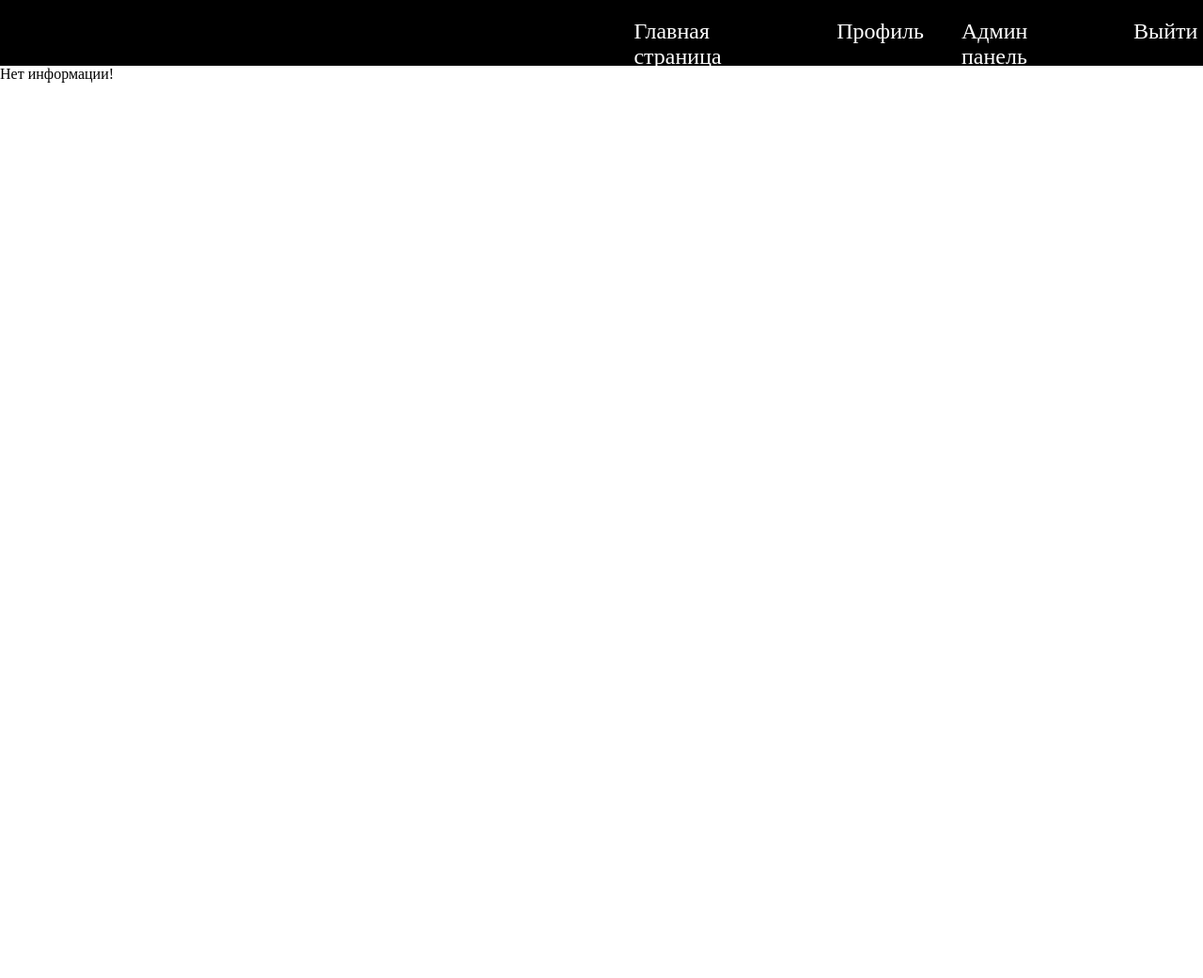
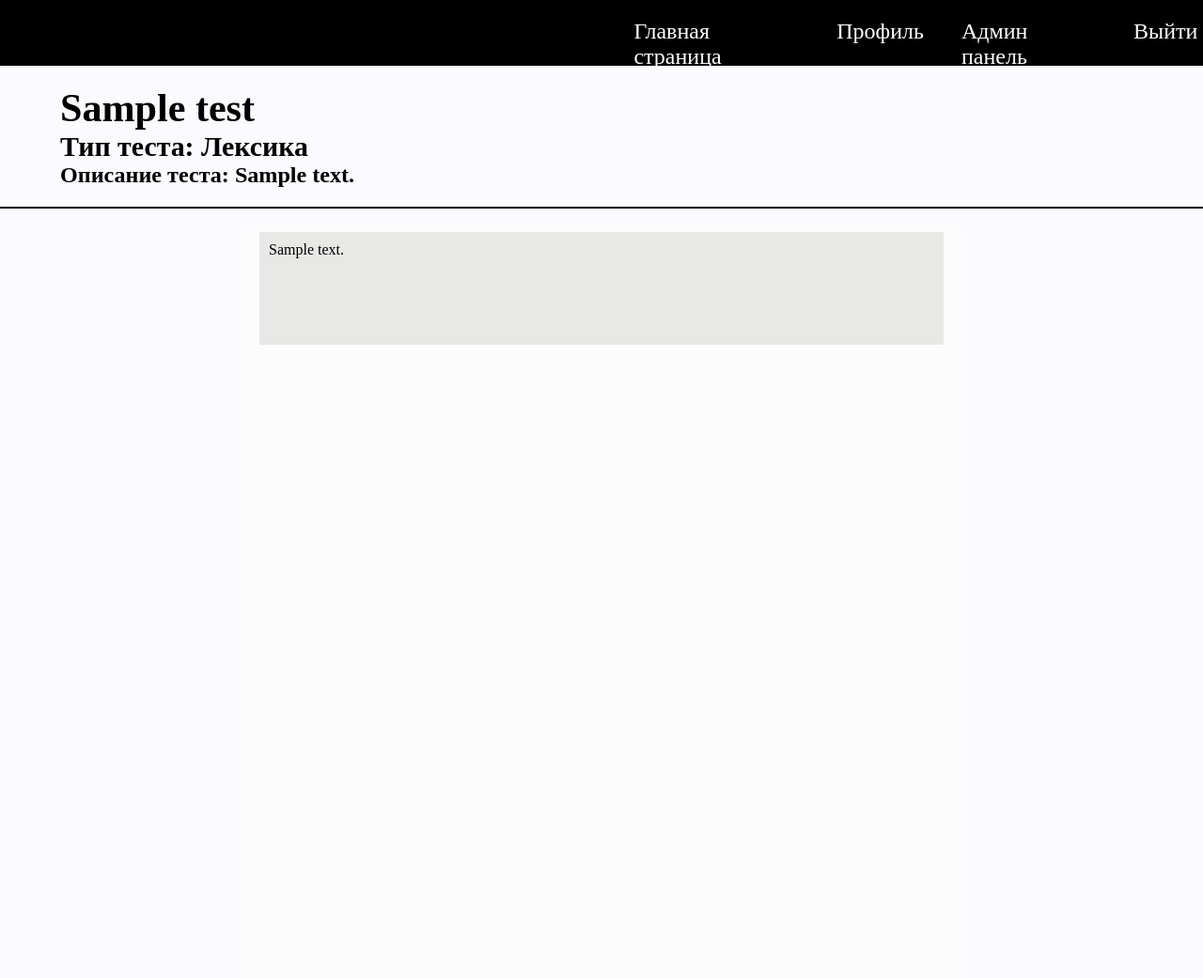
Before and after one commit to AlexeyPlz/University_Project_For_Tests, a Django app: page /test/1/ in a window 1280 px wide. Shown: the top 1041 px of the page at 94% size. Before the commit the page ends 88 px from the top, so only its background shows below. Run offline with Django 4.2, Linux system fonts and the light colour scheme; a user stored in the database is signed in; tables that the repository leaves empty hold one stand-in row (values such as "Sample post").

Commit message:
added show page for test

```diff
--- a/static/main/css/main.css
+++ b/static/main/css/main.css
@@ -100,15 +100,16 @@
     font-weight: 300;
 }
 
-.main_card button {
+.main_card a {
     position: absolute;
-    width: 200px;
+    width: 180px;
     bottom: 20px;
     left: 50%;
     transform: translate(-50%, 0);
-    padding: 10px 20px;
+    padding: 15px;
     text-transform: uppercase;
     background: #000;
+    text-decoration: none;
     font-size: 14px;
     color: #fff;
 }
--- /dev/null
+++ b/static/main/css/test.css
@@ -0,0 +1,14 @@
+.test_container {
+    display: flex;
+    flex-direction: column;
+    height: 100vh;
+    margin: 20px 20%;
+    background: #fcfcfc;
+}
+
+.task_card {
+    height: 100px;
+    margin: 5px 20px;
+    padding: 10px;
+    background-color: #e8e8e6;
+}
--- a/templates/main/test.html
+++ b/templates/main/test.html
@@ -10,15 +10,23 @@
 
 
 {% block title %}
-  <title>Тесты</title>
+  <title>Тест № {{ test.id }}</title>
 {% endblock %}
 
 
-{% block main %}
-<div class="tests">
-  <h2>{{ test.author.username }}</h2>
-  {% for task in test.tasks.all %}
-    <h2>{{ task.text }}</р>
-  {% endfor %}
+{% block content %}
+<div class="main">
+  <div class="main_info">
+    <h3>{{ test.title }}</h3>
+    <h5>Тип теста: {{ test.type }}</h5>
+    <h6>Описание теста: {{ test.text }}</h6>
+  </div>
+  <div class="test_container">
+    {% for task in test.tasks.all %}
+    <div class="task_card">
+      <div>{{ task.text }}</div>
+    </div>
+    {% endfor %}
+  </div>
 </div>
 {% endblock %}
```
Also changed, not shown: templates/main/main.html (+11 -1 lines).
